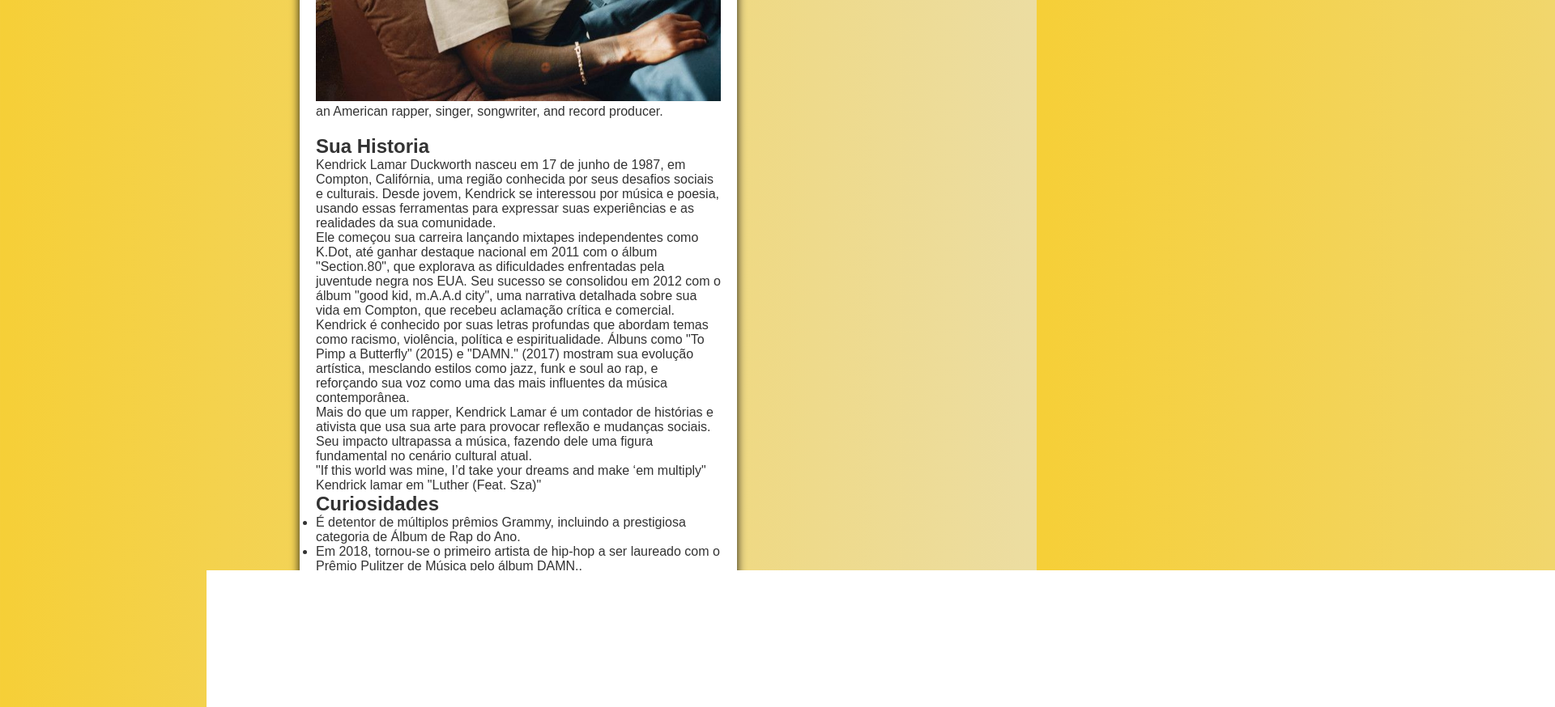
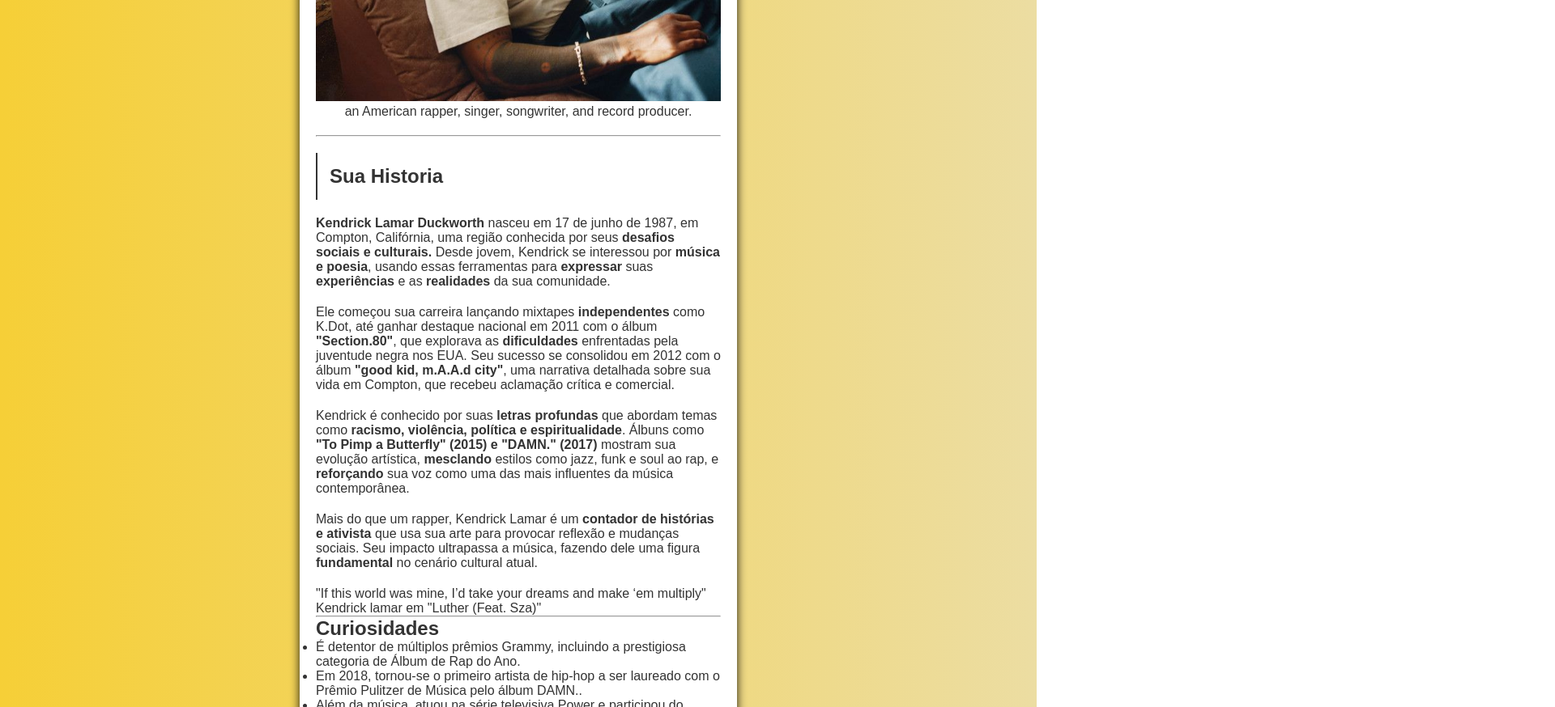
Before and after one commit to mtheusn/matheushenriqueM2, a plain HTML site: page index.html in a window 1280 px wide. Shown: the part 820-1694 px from the top of the page at 81% size, 1920 px wide, since content can reach past the window. Drawn offline with Linux system fonts and the light colour scheme.

Commit message:
quarta sessão

```diff
--- a/index.html
+++ b/index.html
@@ -23,15 +23,20 @@
                 </figure>
             </section>
     <!-- Primeira Sessão -->
+
+    <hr >
+
+
     <!-- Segunda Sessão -->
-            <section>
+            <section class="historia">
                 <h2>Sua Historia</h2>
-                <p>Kendrick Lamar Duckworth nasceu em 17 de junho de 1987, em Compton, Califórnia, uma região conhecida por seus desafios sociais e culturais. Desde jovem, Kendrick se interessou por música e poesia, usando essas ferramentas para expressar suas experiências e as realidades da sua comunidade.</p>
-                <p>Ele começou sua carreira lançando mixtapes independentes como K.Dot, até ganhar destaque nacional em 2011 com o álbum "Section.80", que explorava as dificuldades enfrentadas pela juventude negra nos EUA. Seu sucesso se consolidou em 2012 com o álbum "good kid, m.A.A.d city", uma narrativa detalhada sobre sua vida em Compton, que recebeu aclamação crítica e comercial.</p>
-                <p>Kendrick é conhecido por suas letras profundas que abordam temas como racismo, violência, política e espiritualidade. Álbuns como "To Pimp a Butterfly" (2015) e "DAMN." (2017) mostram sua evolução artística, mesclando estilos como jazz, funk e soul ao rap, e reforçando sua voz como uma das mais influentes da música contemporânea.</p>
-                <p>Mais do que um rapper, Kendrick Lamar é um contador de histórias e ativista que usa sua arte para provocar reflexão e mudanças sociais. Seu impacto ultrapassa a música, fazendo dele uma figura fundamental no cenário cultural atual.</p>
+                <p><Strong>Kendrick Lamar Duckworth</Strong> nasceu em 17 de junho de 1987, em Compton, Califórnia, uma região conhecida por seus <Strong>desafios sociais e culturais.</Strong> Desde jovem, Kendrick se interessou por <Strong>música e poesia</Strong>, usando essas ferramentas para <Strong>expressar</Strong> suas <Strong>experiências</Strong> e as <Strong>realidades</Strong> da sua comunidade.</p>
+                <p>Ele começou sua carreira lançando mixtapes <Strong>independentes</Strong> como K.Dot, até ganhar destaque nacional em 2011 com o álbum <Strong>"Section.80"</Strong>, que explorava as <Strong>dificuldades</Strong> enfrentadas pela juventude negra nos EUA. Seu sucesso se consolidou em 2012 com o álbum <Strong>"good kid, m.A.A.d city"</Strong>, uma narrativa detalhada sobre sua vida em Compton, que recebeu aclamação crítica e comercial.</p>
+                <p>Kendrick é conhecido por suas <Strong>letras profundas</Strong> que abordam temas como<Strong> racismo, violência, política e espiritualidade</Strong>. Álbuns como <Strong>"To Pimp a Butterfly" (2015) e "DAMN." (2017)</Strong> mostram sua evolução artística, <Strong>mesclando</Strong> estilos como jazz, funk e soul ao rap, e <Strong>reforçando</Strong> sua voz como uma das mais influentes da música contemporânea.</p>
+                <p>Mais do que um rapper, Kendrick Lamar é um <Strong>contador de histórias e ativista</Strong> que usa sua arte para provocar reflexão e mudanças sociais. Seu impacto ultrapassa a música, fazendo dele uma figura <strong>fundamental</Strong> no cenário cultural atual.</p>
             </section>
     <!-- Segunda Sessão -->
+
     <!-- Terceira Sessão -->
             <section>
                 <blockquote>
@@ -40,6 +45,8 @@
                 </blockquote>
             </section>
     <!-- Terceira Sessão -->
+
+    <hr>
 
     <!-- Quarta Sessão -->
     <section>
@@ -60,7 +67,7 @@
             <p> Kendrick lamar em "All the Stars (Feat. Sza)"</p>
         </blockquote>
         <!-- Sexta Sessão -->
-        <section>
+        <section class="feature-img">
             <figure>
                 <img src="img/k5.jpg" alt="">
                 <figcaption>an American rapper, singer, songwriter, and record producer.</figcaption>
--- a/style.css
+++ b/style.css
@@ -45,4 +45,18 @@
     .feature-img figure img{
         width: 100%;
     }
+    figcaption {
+        text-align: center;
+    }
+
+    .historia h2{
+        border-left: 2px solid #333;
+        padding: 15px;
+        margin: 20px auto;
+        font-size: 1.5rem;
+    }
+
+    .historia p{
+        margin: 20px 0px;
+    }
 /* Header */
```
